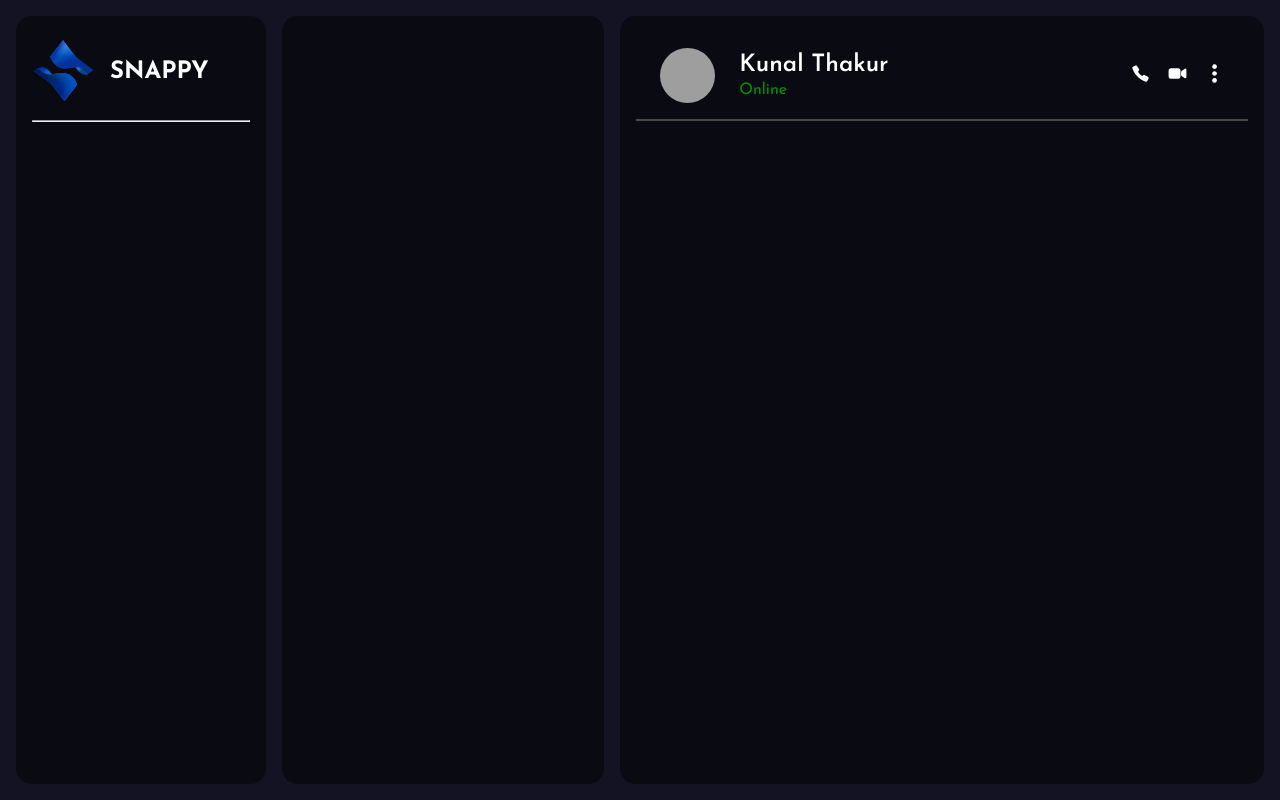
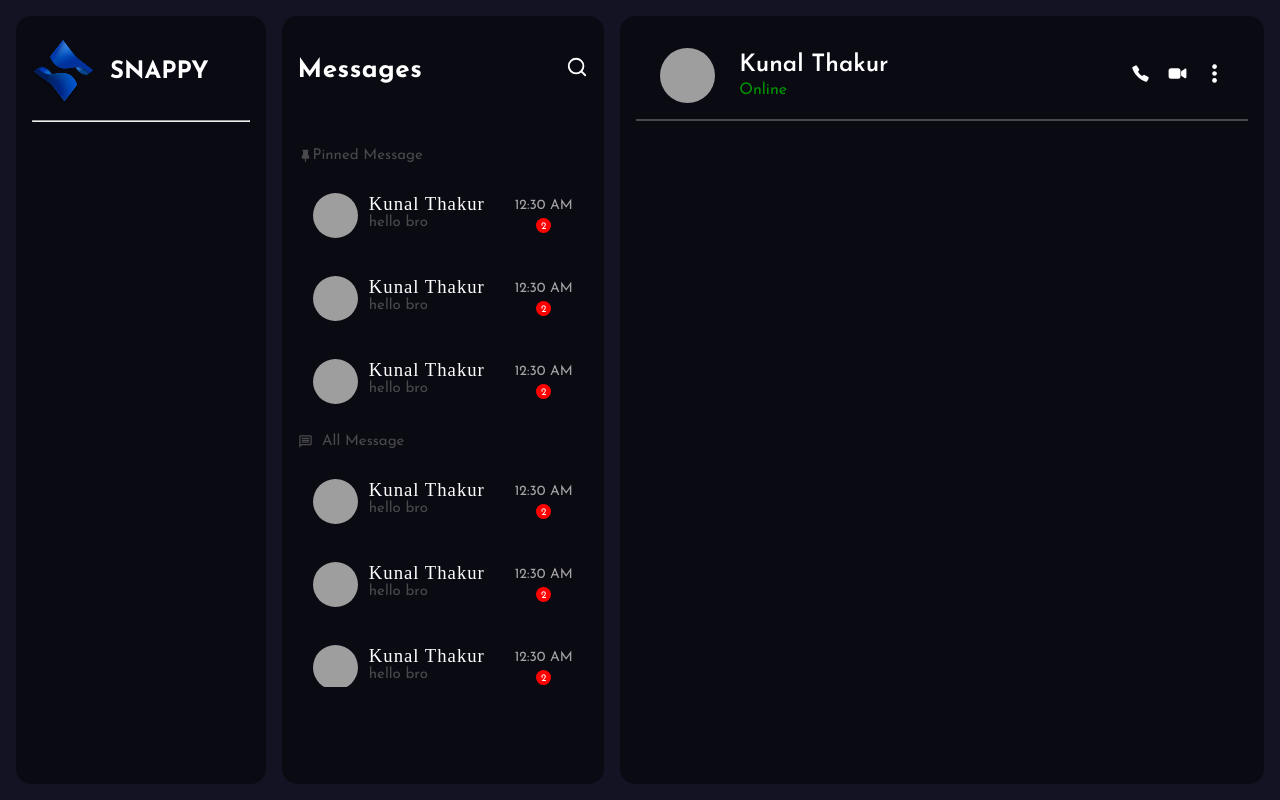
Before and after one commit to kunalthakur-01/chat-app, a React (Vite) app in the folder client/: page /chat in a window 1280 px wide. Built offline with nearby package versions, Linux system fonts and the light colour scheme; grey boxes are pictures that could not be loaded; a web font is replaced by a local one.

Commit message:
designing contact component

```diff
--- a/client/src/component/chat-box/all-contact/AllContacts.module.scss
+++ b/client/src/component/chat-box/all-contact/AllContacts.module.scss
@@ -0,0 +1,34 @@
+.all_contacts_section {
+    padding: 2.5rem 1rem 0;
+    // overflow: auto;
+}
+
+.top_section {
+    display: flex;
+    justify-content: space-between;
+    align-items: center;
+    margin-bottom: 4rem;
+
+    h1 {
+        font-size: 26px;
+        letter-spacing: 0.5px;
+    }
+    button {
+        background: transparent;
+        border: none;
+        color: var(--white);
+        cursor: pointer;
+        font-size: 22px;
+    }
+}
+
+.all_messages {
+    overflow: auto;
+    width: 100%;
+    max-height: 33.7rem;
+    // background-color: red;
+}
+
+.all_messages::-webkit-scrollbar {
+    display: none;
+}
--- a/client/src/component/chat-box/all-contact/AllContacts.tsx
+++ b/client/src/component/chat-box/all-contact/AllContacts.tsx
@@ -1,11 +1,26 @@
-import React from 'react';
+import React from "react";
 
 import classes from "./AllContacts.module.scss";
 
-const AllContacts = () => {
+import { FiSearch } from "react-icons/fi";
+import PinnedMessages from "./PinnedMessages";
+import AllMessages from "./AllMessages";
+
+const AllContacts: React.FC = () => {
   return (
-    <div className={`${classes.all_contacts_section} box_container`}></div>
-  )
-}
+    <div className={`${classes.all_contacts_section} box_container`}>
+      <div className={classes.top_section}>
+        <h1>Messages</h1>
+        <button>
+          <FiSearch />
+        </button>
+      </div>
+      <div className={classes.all_messages}>
+        <PinnedMessages />
+        <AllMessages />
+      </div>
+    </div>
+  );
+};
 
 export default AllContacts;
```
